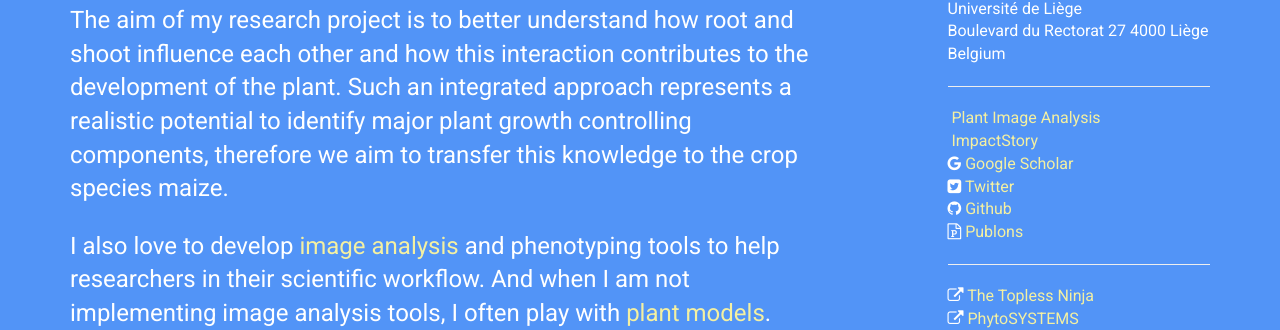
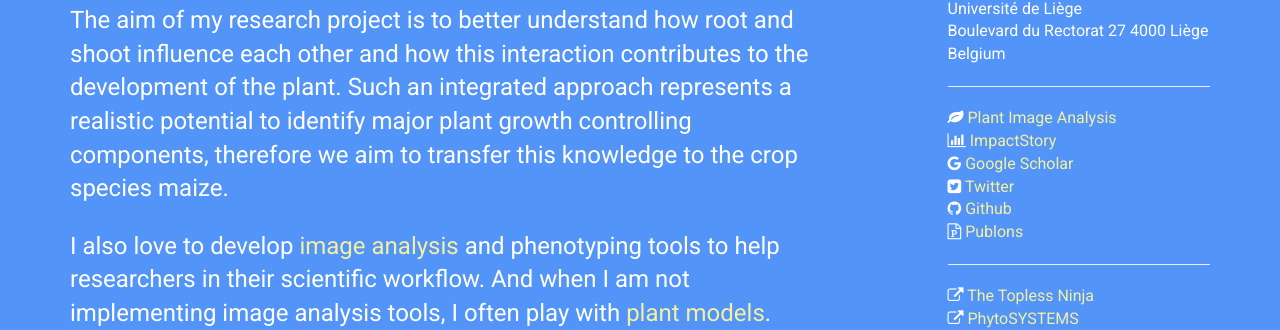
Before and after one commit to guillaumelobet/guillaumelobet.github.io, a Jekyll site: the page built from index.html, in a window 1280 px wide. Shown: the part 303-633 px from the top of the page. Built offline with Jekyll 4.4.1, drawn with Linux system fonts in a browser that asks for light colours; nearby versions of some CDN libraries; the list of posts is cut into pages by our own code.

Commit message:
Update albertine.html

```diff
--- a/_layouts/albertine.html
+++ b/_layouts/albertine.html
@@ -124,9 +124,9 @@ It is threatened by habitat loss.
         	{% elsif profile.network == 'Github' %}
               <i class="fa fa-github"></i>
         	{% elsif profile.network == 'ImpactStory' %}
-              <i class="fa fa-barchart"></i>
+              <i class="fa fa-bar-chart"></i>
         	{% elsif profile.network == 'Plant Image Analysis' %}
-              <i class="fa fa-plant"></i>
+              <i class="fa fa-leaf"></i>
         	{% elsif profile.network == 'Publons' %}
               <i class="fa fa-file-powerpoint-o"></i>
         	{% elsif profile.network == 'Tumblr' %}
```
